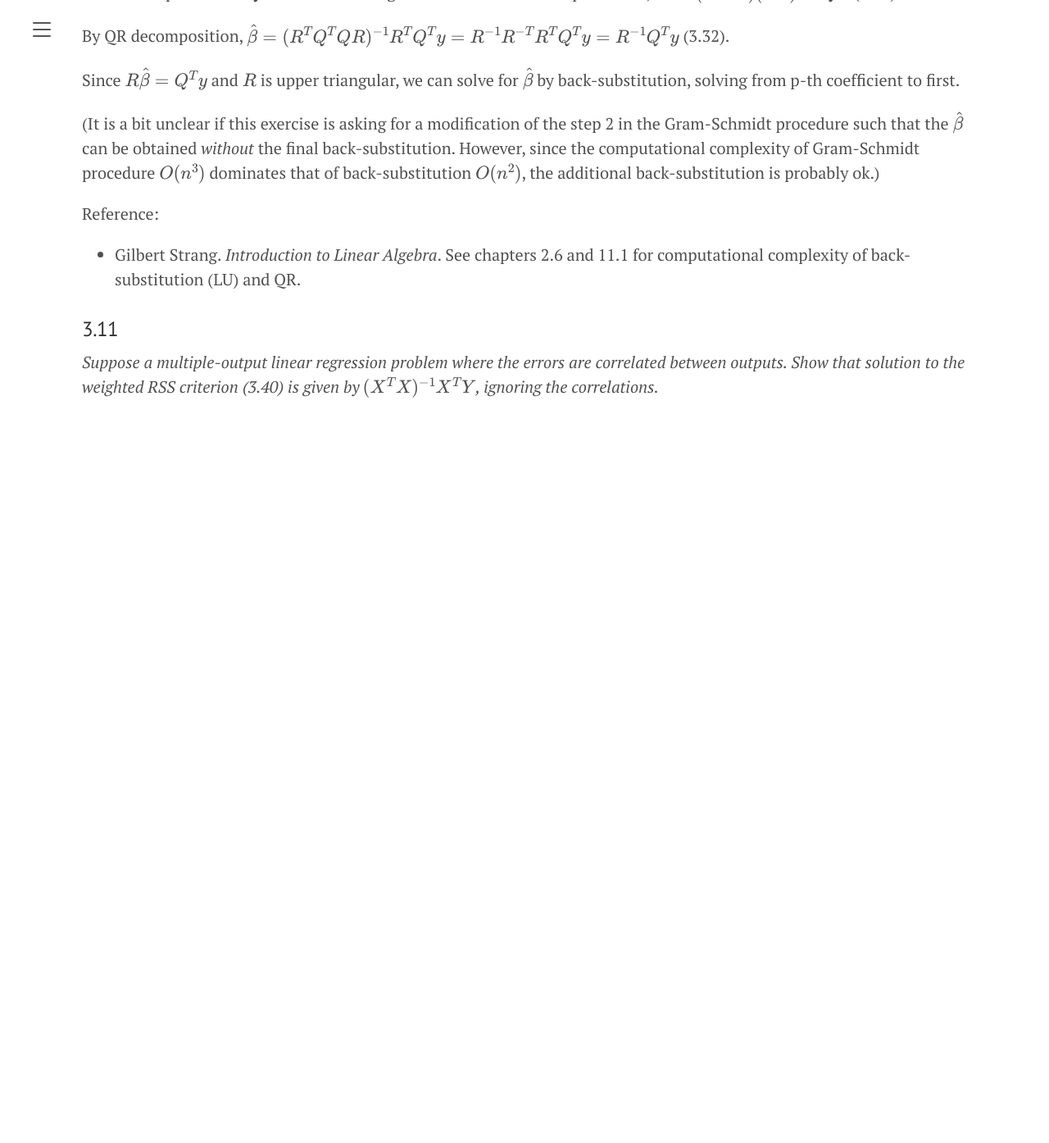
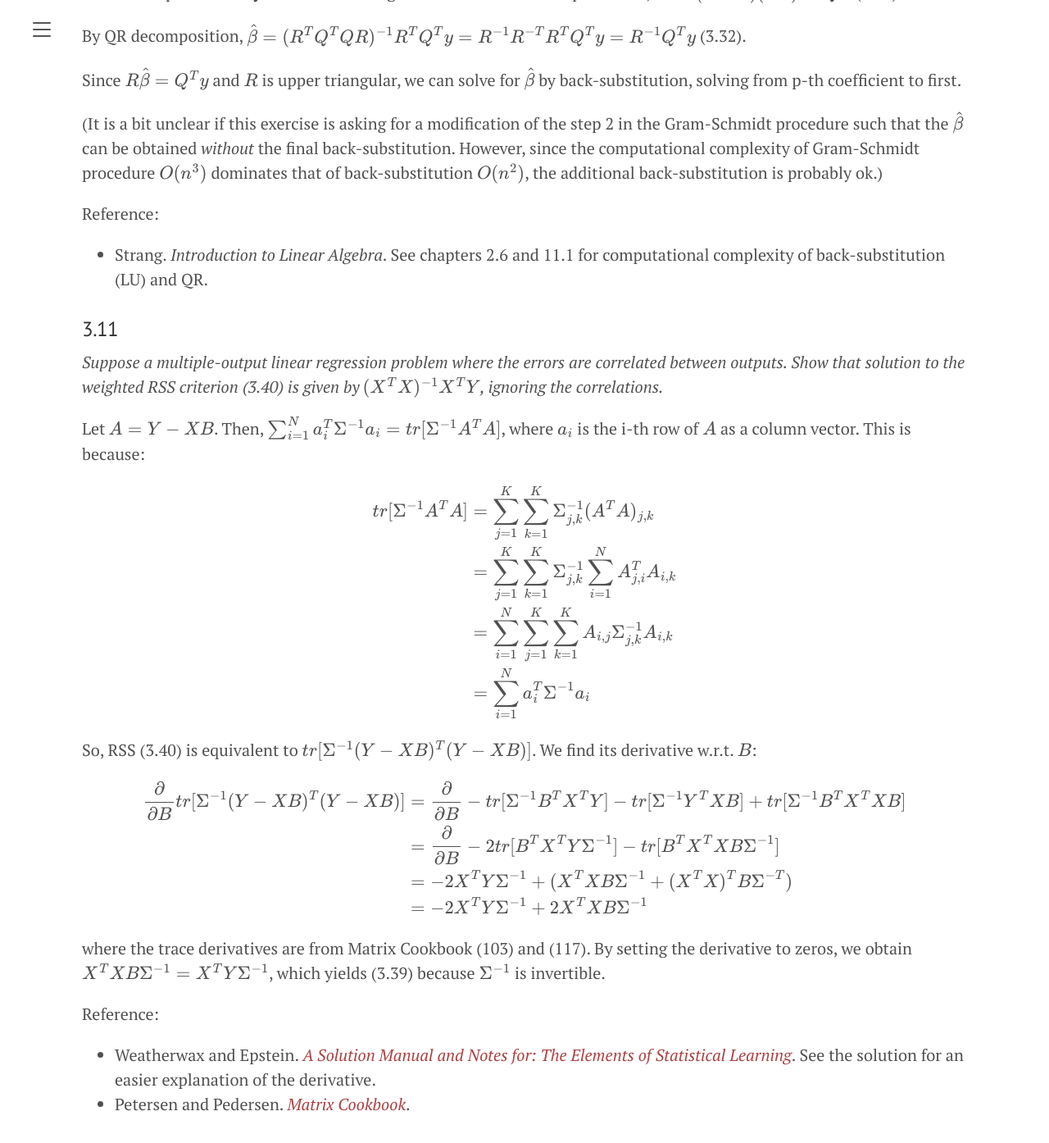
Before and after one commit to briansmlee/briansmlee.github.io, a Jekyll site: the page built from docs/_esl_posts/03_02_Exercises.md, in a window 1280 px wide and 1400 px high, scrolled down 1461 px. Shown: the top 1394 px of the window at 82% size. Built offline with Jekyll 4.4.1, drawn with Linux system fonts in a browser that asks for light colours; formulas are drawn with MathJax 3; before the commit the page ends 2028 px from its top, so only the background shows below that; some of the changed text lies outside the part shown.

Commit message:
ESL Ex 3.11

```diff
--- a/docs/_esl_posts/03_02_Exercises.md
+++ b/docs/_esl_posts/03_02_Exercises.md
@@ -33,7 +33,7 @@ Var(\widetilde{\theta}) - Var(\hat{\theta}) &= c^T Var(y) c - a^T Var(\hat{\beta
 \end{split} \end{equation*} $$
 
 Reference:
-* [Solution](https://tullo.ch/static/ESL-Solutions.pdf) by Andrew Tulloch
+* Tulloch. [*Elements of Statistical Learning*](https://ajtulloch.github.io/PDFs/ESL-Solutions.pdf).
 
 (b) *$\hat{\beta}$ is an unbiased estimate of $\beta$. Suppose $\widetilde{\beta}$ is another unbiased estimate. Show $Var(\widetilde{\beta}) - Var(\hat{\beta})$ is positive semidefinite.*
 
@@ -56,8 +56,35 @@ Since $R \hat{\beta} = Q^T y$ and $R$ is upper triangular, we can solve for $\ha
 (It is a bit unclear if this exercise is asking for a modification of the step 2 in the Gram-Schmidt procedure such that the $\hat{\beta}$ can be obtained *without* the final back-substitution. However, since the computational complexity of Gram-Schmidt procedure $O(n^3)$ dominates that of back-substitution $O(n^2)$, the additional back-substitution is probably ok.)
 
 Reference:
-* Gilbert Strang. *Introduction to Linear Algebra*. See chapters 2.6 and 11.1 for computational complexity of back-substitution (LU) and QR.
+* Strang. *Introduction to Linear Algebra*. See chapters 2.6 and 11.1 for computational complexity of back-substitution (LU) and QR.
 
 ### 3.11
 
 *Suppose a multiple-output linear regression problem where the errors are correlated between outputs. Show that solution to the weighted RSS criterion (3.40) is given by $(X^TX)^{-1}X^TY$, ignoring the correlations.*
+
+Let $A = Y - XB$. Then, $\sum_{i=1}^N a_i^T \Sigma^{-1} a_i = tr[\Sigma^{-1} A^TA]$, where $a_i$ is the i-th row of $A$ as a column vector. This is because:
+
+$$ \begin{equation*} \begin{split}
+tr[\Sigma^{-1} A^TA]
+&= \sum_{j=1}^K \sum_{k=1}^K \Sigma^{-1}_{j,k} (A^TA)_{j,k}\\
+&= \sum_{j=1}^K \sum_{k=1}^K \Sigma^{-1}_{j,k} \sum_{i=1}^N A^T_{j,i} A_{i,k}\\
+&= \sum_{i=1}^N \sum_{j=1}^K \sum_{k=1}^K A_{i,j} \Sigma^{-1}_{j,k}  A_{i,k}\\
+&= \sum_{i=1}^N a_i^T \Sigma^{-1} a_i\\
+\end{split} \end{equation*} $$
+
+So, RSS (3.40) is equivalent to $tr[\Sigma^{-1} (Y - XB)^T (Y - XB)]$. We find its derivative w.r.t. $B$:
+
+$$ \begin{align*}
+\frac{\partial}{\partial B} tr[\Sigma^{-1} (Y - XB)^T (Y - XB)]
+&= \frac{\partial}{\partial B} - tr[\Sigma^{-1} B^TX^TY] - tr[\Sigma^{-1} Y^TXB] + tr[\Sigma^{-1}B^TX^TXB] \\
+&= \frac{\partial}{\partial B} - 2 tr[B^TX^TY \Sigma^{-1}] - tr[B^TX^TXB \Sigma^{-1}]\\
+&= -2X^TY\Sigma^{-1} + (X^TXB\Sigma^{-1} + (X^TX)^T B \Sigma^{-T})\\
+&= -2X^TY\Sigma^{-1} + 2X^TXB\Sigma^{-1}\\
+\end{align*} $$
+
+where the trace derivatives are from Matrix Cookbook (103) and (117). By setting the derivative to zeros, we obtain $X^TXB\Sigma^{-1} = X^TY\Sigma^{-1}$, which yields (3.39) because $\Sigma^{-1}$ is invertible.
+
+Reference:
+* Weatherwax and Epstein. [*A Solution Manual and Notes for:
+The Elements of Statistical Learning*](https://waxworksmath.com/Authors/G_M/Hastie/WriteUp/Weatherwax_Epstein_Hastie_Solution_Manual.pdf). See the solution for an easier explanation of the derivative.
+* Petersen and Pedersen. [*Matrix Cookbook*](https://www.math.uwaterloo.ca/~hwolkowi/matrixcookbook.pdf).
```
